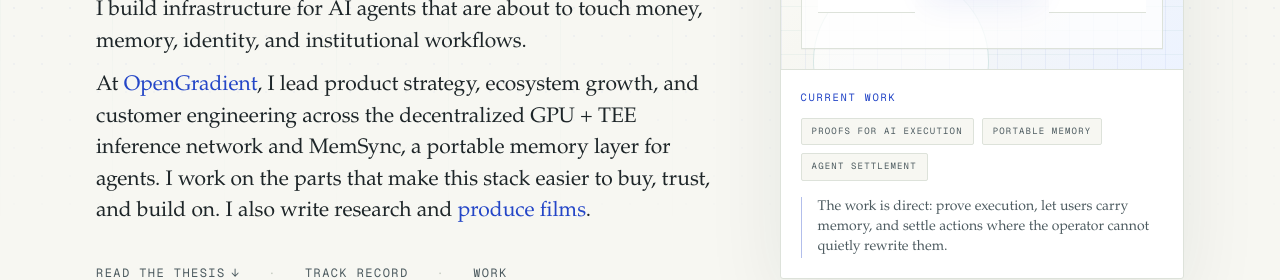
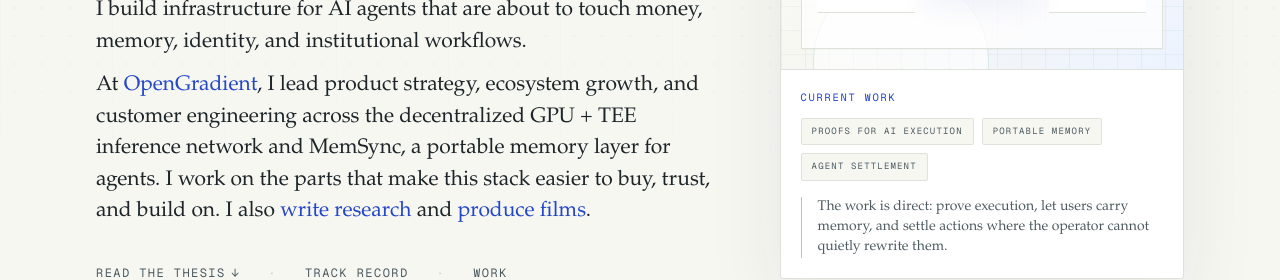
Before and after one commit to 0xadvait/personal_web, a Next.js app: page / in a window 1280 px wide. Shown: the part 398-678 px from the top of the page. Built offline with nearby package versions, Linux system fonts and the light colour scheme.

Commit message:
Link hero research to report

```diff
--- a/src/components/Hero.js
+++ b/src/components/Hero.js
@@ -64,7 +64,17 @@ export default function Hero() {
                 , I lead product strategy, ecosystem growth, and customer engineering across the
                 decentralized GPU + TEE inference network and MemSync, a portable memory layer for
                 agents. I work on the parts that make this stack easier to buy, trust, and build
-                on. I also write research and{' '}
+                on. I also{' '}
+                <a
+                  href="https://peri-labs.github.io/docs/assets/files/The_State_of_Edge_AI.pdf"
+                  target="_blank"
+                  rel="noopener noreferrer"
+                  aria-label="The State of Edge AI report (opens in a new tab)"
+                  className="text-accent hover:underline underline-offset-[3px]"
+                >
+                  write research
+                </a>{' '}
+                and{' '}
                 <a href="#work" className="text-accent hover:underline underline-offset-[3px]">
                   produce films
                 </a>
```
